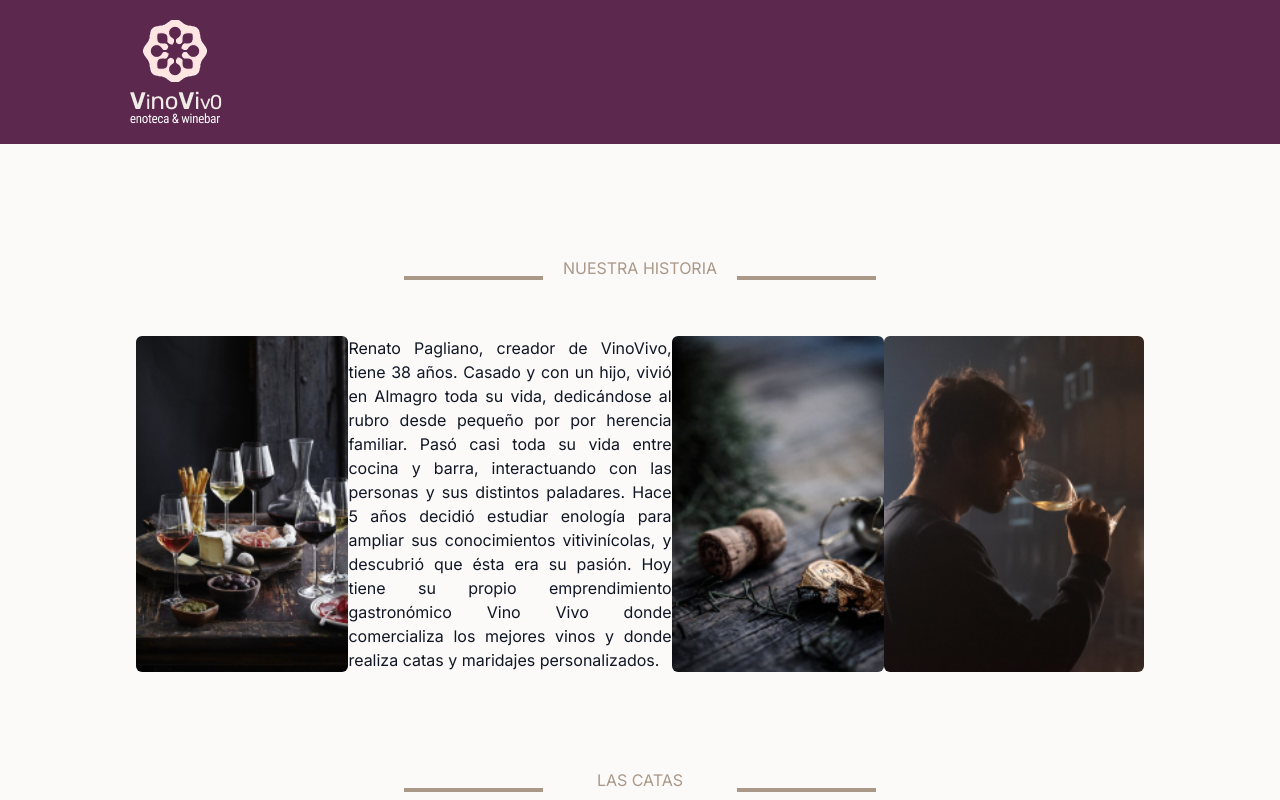
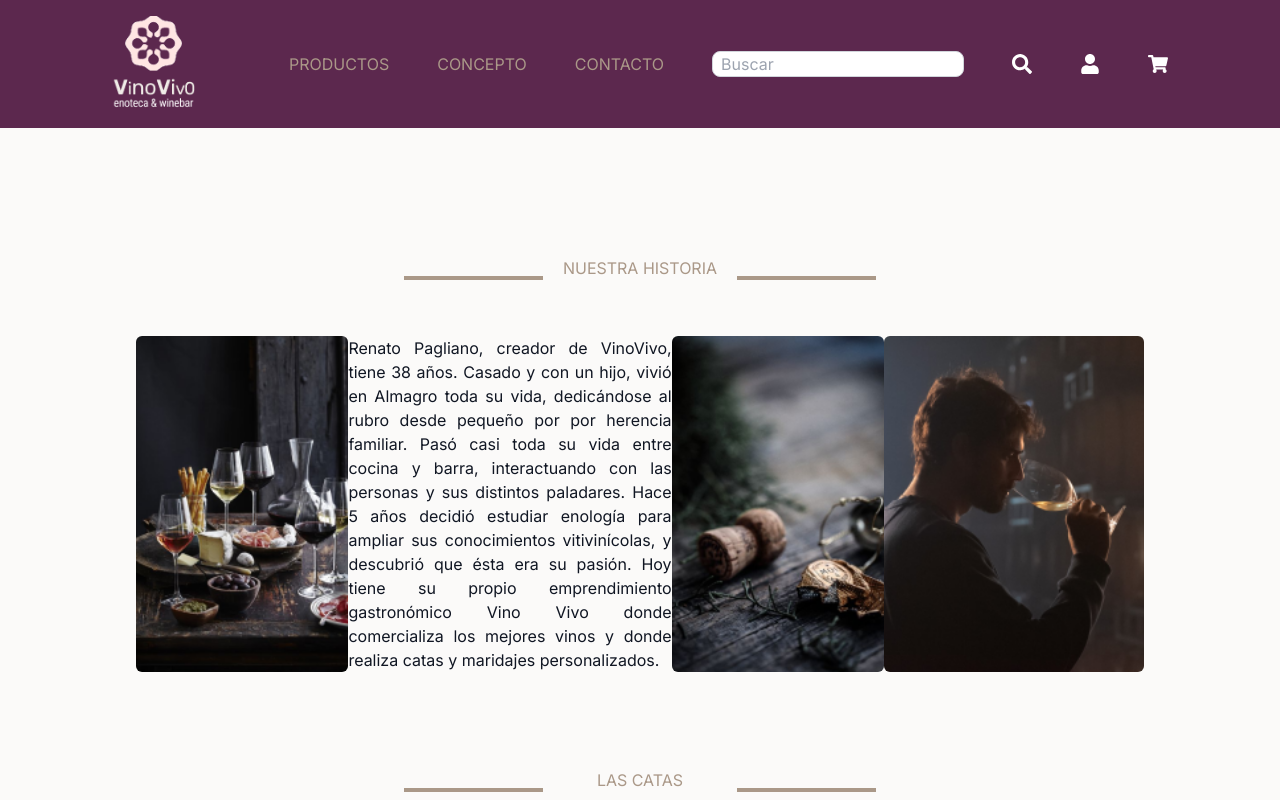
Before and after one commit to VinoVivo/VinoVivo-Frontend, a Next.js app in the folder vino-vivo/: page /concept in a window 1280 px wide. Shown: the top 800 px of the page. Built offline with nearby package versions, Linux system fonts and the light colour scheme.

Commit message:
Se maqueta header con estilos según figma

```diff
--- a/vino-vivo/package.json
+++ b/vino-vivo/package.json
@@ -9,6 +9,9 @@
     "lint": "next lint"
   },
   "dependencies": {
+    "@radix-ui/react-accordion": "^1.1.2",
+    "@radix-ui/react-dialog": "^1.0.5",
+    "@radix-ui/react-navigation-menu": "^1.1.4",
     "@radix-ui/react-slot": "^1.0.2",
     "axios": "^1.6.8",
     "class-variance-authority": "^0.7.0",
@@ -19,7 +22,8 @@
     "react-dom": "^18",
     "react-icons": "^5.2.1",
     "tailwind-merge": "^2.3.0",
-    "tailwindcss-animate": "^1.0.7"
+    "tailwindcss-animate": "^1.0.7",
+    "vaul": "^0.9.1"
   },
   "devDependencies": {
     "@types/node": "^20",
--- a/vino-vivo/src/components/layouts/header/Header.tsx
+++ b/vino-vivo/src/components/layouts/header/Header.tsx
@@ -1,14 +1,73 @@
+'use client'
+import React, { useState } from "react";
 import Link from "next/link";
+import { FaSearch, FaUser, FaShoppingCart, FaBars } from "react-icons/fa";
 
 const Header = () => {
+    const [isMenuOpen, setIsMenuOpen] = useState(false);
+
+    const toggleMenu = () => {
+        setIsMenuOpen(!isMenuOpen);
+    };
+
     return (
-        <header className="bg-violeta fixed top-0 w-full z-50 h-36">
-            <img src="/logo-vinovivo.png" alt="" className="ml-32 mt-5"/>
-            <div className="container mx-auto flex justify-between items-center h-full">
-                <Link href="/"></Link>
-                <Link href="/"></Link>
-                <Link href="/"></Link>
+        <header className="bg-violeta fixed top-0 w-full z-50">
+            <div className="container mx-auto flex justify-between items-center h-full py-4 px-4 md:px-28">
+                <div className="flex items-center">
+                    <Link href="/">
+                        <img src="/logo-vinovivo.png" alt="logo" className="h-24" />
+                    </Link>
+                </div>
+                <div className="hidden md:flex items-center space-x-12">
+                    <Link href="/">
+                        <span className="text-beige">PRODUCTOS</span>
+                    </Link>
+                    <Link href="/concept">
+                        <span className="text-beige">CONCEPTO</span>
+                    </Link>
+                    <Link href="/contact">
+                        <span className="text-beige">CONTACTO</span>
+                    </Link>
+                    <input
+                        type="text"
+                        placeholder="Buscar"
+                        className="text-violeta px-2 border border-gray-300 rounded-lg"
+                    />
+                    <FaSearch className="text-white text-xl cursor-pointer hover:text-gray-500" />
+                    <FaUser className="text-white text-xl cursor-pointer hover:text-gray-500" />
+                    <FaShoppingCart className="text-white text-xl cursor-pointer hover:text-gray-500" />
+                </div>
+                <div className="md:hidden flex items-center">
+                    <button onClick={toggleMenu} className="text-white text-xl cursor-pointer hover:text-gray-500">
+                        <FaBars />
+                    </button>
+                </div>
             </div>
+
+            {/* Menú hamburguesa */}
+            {isMenuOpen && (
+                <div className="md:hidden bg-violeta py-4">
+                    <div className="flex flex-col items-center space-y-4">
+                        <Link href="/products">
+                            <span className="text-beige">PRODUCTOS</span>
+                        </Link>
+                        <Link href="/concept">
+                            <span className="text-beige">CONCEPTO</span>
+                        </Link>
+                        <Link href="/contact">
+                            <span className="text-beige">CONTACTO</span>
+                        </Link>
+                        <input
+                            type="text"
+                            placeholder="Buscar"
+                            className="text-violeta px-2 border border-gray-300 rounded-lg"
+                        />
+                        <FaSearch className="text-white text-xl" />
+                        <FaUser className="text-white text-xl" />
+                        <FaShoppingCart className="text-white text-xl" />
+                    </div>
+                </div>
+            )}
         </header>
     );
 };
--- /dev/null
+++ b/vino-vivo/src/components/ui/drawer.tsx
@@ -0,0 +1,118 @@
+"use client"
+
+import * as React from "react"
+import { Drawer as DrawerPrimitive } from "vaul"
+
+import { cn } from "@/lib/utils"
+
+const Drawer = ({
+  shouldScaleBackground = true,
+  ...props
+}: React.ComponentProps<typeof DrawerPrimitive.Root>) => (
+  <DrawerPrimitive.Root
+    shouldScaleBackground={shouldScaleBackground}
+    {...props}
+  />
+)
+Drawer.displayName = "Drawer"
+
+const DrawerTrigger = DrawerPrimitive.Trigger
+
+const DrawerPortal = DrawerPrimitive.Portal
+
+const DrawerClose = DrawerPrimitive.Close
+
+const DrawerOverlay = React.forwardRef<
+  React.ElementRef<typeof DrawerPrimitive.Overlay>,
+  React.ComponentPropsWithoutRef<typeof DrawerPrimitive.Overlay>
+>(({ className, ...props }, ref) => (
+  <DrawerPrimitive.Overlay
+    ref={ref}
+    className={cn("fixed inset-0 z-50 bg-black/80", className)}
+    {...props}
+  />
+))
+DrawerOverlay.displayName = DrawerPrimitive.Overlay.displayName
+
+const DrawerContent = React.forwardRef<
+  React.ElementRef<typeof DrawerPrimitive.Content>,
+  React.ComponentPropsWithoutRef<typeof DrawerPrimitive.Content>
+>(({ className, children, ...props }, ref) => (
+  <DrawerPortal>
+    <DrawerOverlay />
+    <DrawerPrimitive.Content
+      ref={ref}
+      className={cn(
+        "fixed inset-x-0 bottom-0 z-50 mt-24 flex h-auto flex-col rounded-t-[10px] border bg-background",
+        className
+      )}
+      {...props}
+    >
+      <div className="mx-auto mt-4 h-2 w-[100px] rounded-full bg-muted" />
+      {children}
+    </DrawerPrimitive.Content>
+  </DrawerPortal>
+))
+DrawerContent.displayName = "DrawerContent"
+
+const DrawerHeader = ({
+  className,
+  ...props
+}: React.HTMLAttributes<HTMLDivElement>) => (
+  <div
+    className={cn("grid gap-1.5 p-4 text-center sm:text-left", className)}
+    {...props}
+  />
+)
+DrawerHeader.displayName = "DrawerHeader"
+
+const DrawerFooter = ({
+  className,
+  ...props
+}: React.HTMLAttributes<HTMLDivElement>) => (
+  <div
+    className={cn("mt-auto flex flex-col gap-2 p-4", className)}
+    {...props}
+  />
+)
+DrawerFooter.displayName = "DrawerFooter"
+
+const DrawerTitle = React.forwardRef<
+  React.ElementRef<typeof DrawerPrimitive.Title>,
+  React.ComponentPropsWithoutRef<typeof DrawerPrimitive.Title>
+>(({ className, ...props }, ref) => (
+  <DrawerPrimitive.Title
+    ref={ref}
+    className={cn(
+      "text-lg font-semibold leading-none tracking-tight",
+      className
+    )}
+    {...props}
+  />
+))
+DrawerTitle.displayName = DrawerPrimitive.Title.displayName
+
+const DrawerDescription = React.forwardRef<
+  React.ElementRef<typeof DrawerPrimitive.Description>,
+  React.ComponentPropsWithoutRef<typeof DrawerPrimitive.Description>
+>(({ className, ...props }, ref) => (
+  <DrawerPrimitive.Description
+    ref={ref}
+    className={cn("text-sm text-muted-foreground", className)}
+    {...props}
+  />
+))
+DrawerDescription.displayName = DrawerPrimitive.Description.displayName
+
+export {
+  Drawer,
+  DrawerPortal,
+  DrawerOverlay,
+  DrawerTrigger,
+  DrawerClose,
+  DrawerContent,
+  DrawerHeader,
+  DrawerFooter,
+  DrawerTitle,
+  DrawerDescription,
+}
```
Also changed, not shown: 1 other file (tests, documents, lock files or other folders).
